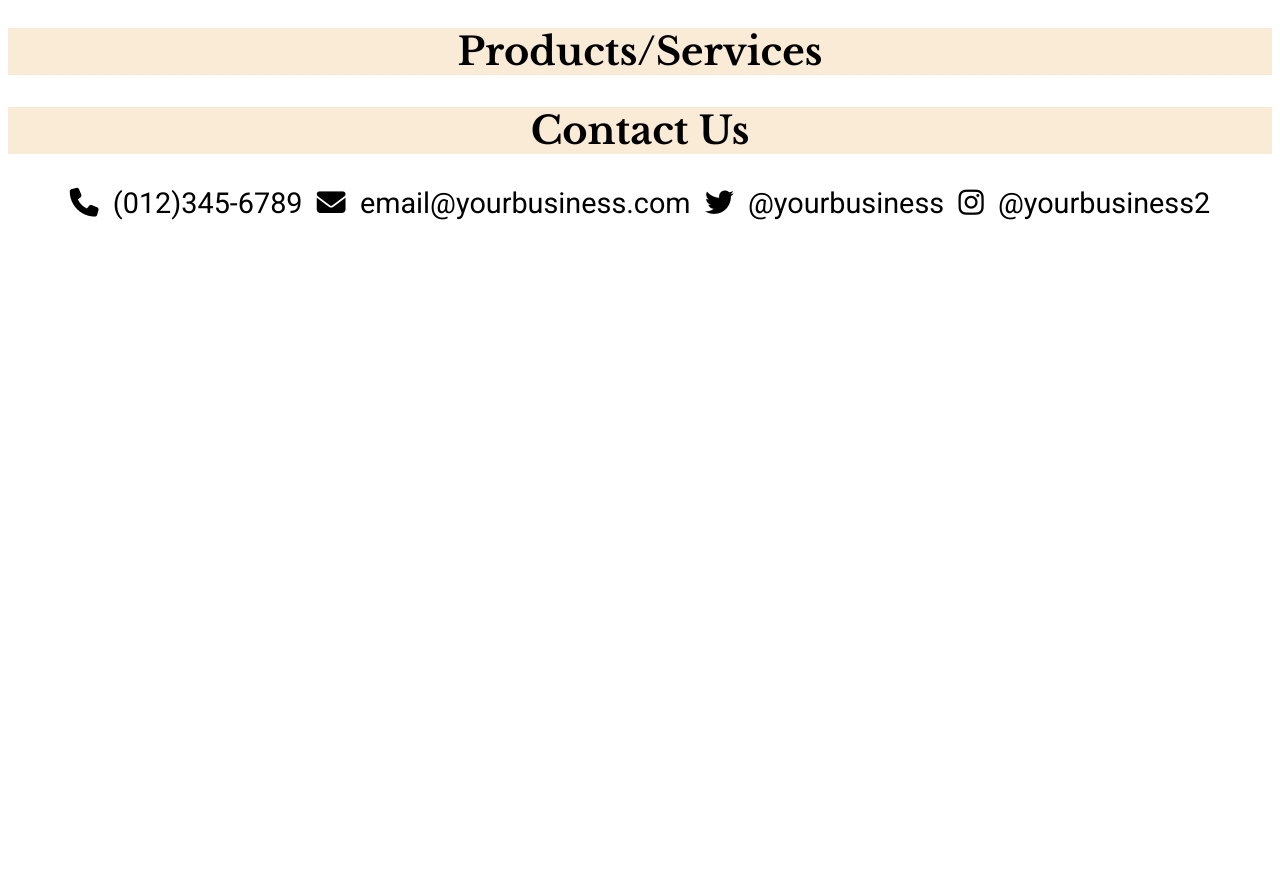
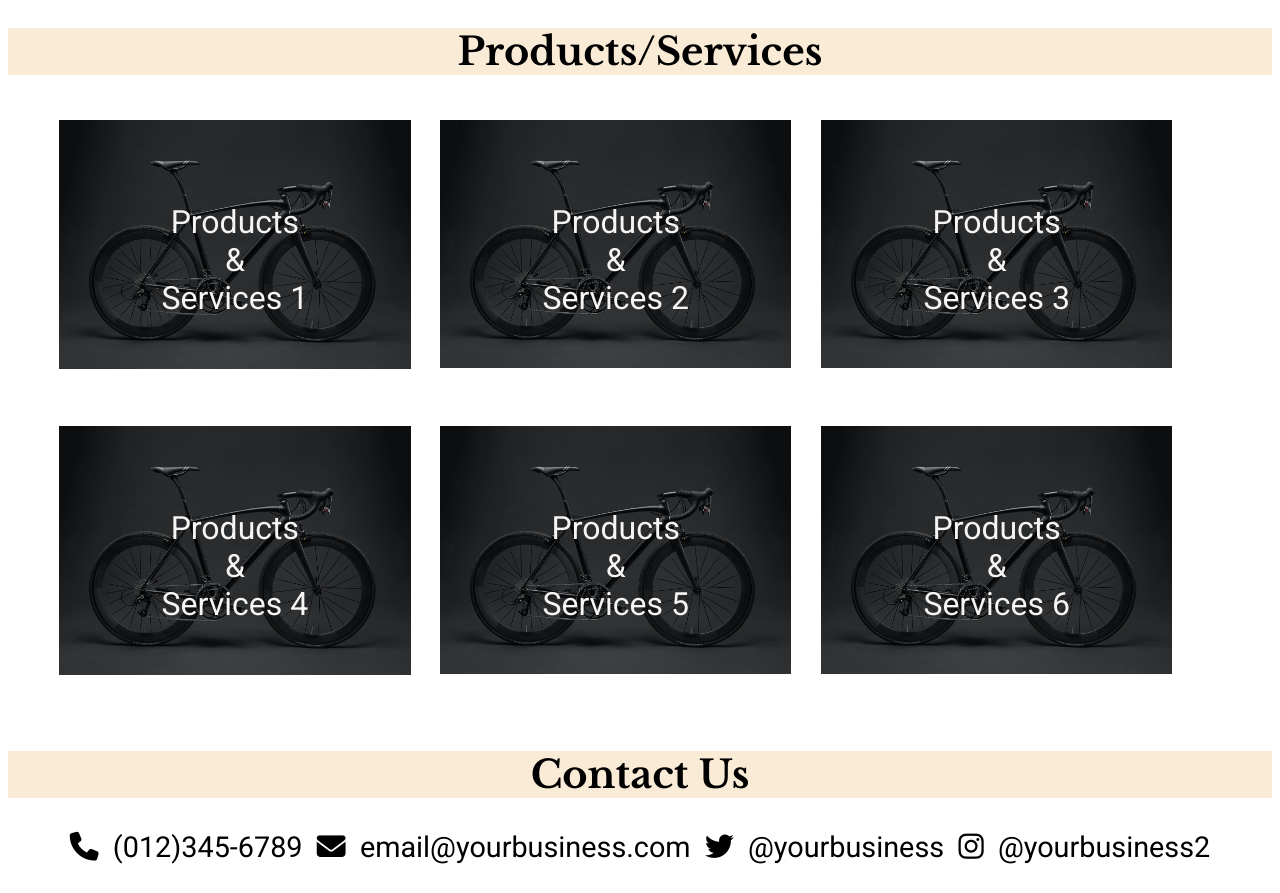
Before and after one commit to DickyKitchenJr/DEPRECATED-Porfolio-and-Author-site, a plain HTML site: page sample-website/index.html in a window 1280 px wide. Shown: the part 1124-2017 px from the top of the page. Before the commit the page ends 1373 px from the top, so only its background shows below. Drawn offline with nearby package versions, Linux system fonts and the light colour scheme.

Commit message:
added sample-website to portfolio

```diff
--- a/website-template/index.html
+++ b/sample-website/index.html
@@ -48,6 +48,26 @@
         </div>
     <div id="products">
         <h2>Products/Services</h2>
+        <div class="products-and-services">
+            <div class="box1">
+                <p>Products<br>&<br>Services 1</p>
+            </div>
+            <div class="box1">
+                <p>Products<br>&<br>Services 2</p>
+            </div>
+            <div class="box1">
+                <p>Products<br>&<br>Services 3</p>
+            </div>
+            <div class="box1">
+                <p>Products<br>&<br>Services 4</p>
+            </div>
+            <div class="box1">
+                <p>Products<br>&<br>Services 5</p>
+            </div>
+            <div class="box1">
+                <p>Products<br>&<br>Services 6</p>
+            </div>
+        </div>
     </div>
 </body>
 <footer id="contact">
--- a/website-template/style.css
+++ b/sample-website/style.css
@@ -5,8 +5,9 @@
     display: flex;
     flex-flow: row;
     justify-content: space-evenly;
-    color: rgb(229, 227, 227);
-    background-color: rgb(103, 198, 201);
+    color: darkkhaki;
+    background-color: antiquewhite;
+    padding: 0;
 }
 
 @media only screen and (max-width: 600px){
@@ -88,6 +89,24 @@ h1{
     100%{transform: scaleX(1) translateY(0vw)}
 }
 
+/*Products & Services*/
+
+.products-and-services{
+    padding-left: 3vw;
+}
+
+.box1{
+    display: inline-block;
+    text-align: center;
+    color: whitesmoke;
+    background-image: url("Images/mikkel-bech-yjAFnkLtKY0-unsplash.jpg");
+    background-repeat: no-repeat;
+    background-size: contain;
+    font-size: 2.5vw;
+    margin: 1vw;
+    padding: 4vw 8vw;
+}
+
 /*Footer*/
 .contact-info{
     text-align: center;
```
Also changed, not shown: DKCodes/indexcoder.html (+4 -0 lines), resources/images/sample-website.jpg (added), sample-website/Images/Image1.jpg (renamed from website-template/Images/Image1.jpg), sample-website/Images/mikkel-bech-yjAFnkLtKY0-unsplash.jpg (added), website-template/Images/Image2.jpg (deleted), 1 other file.
